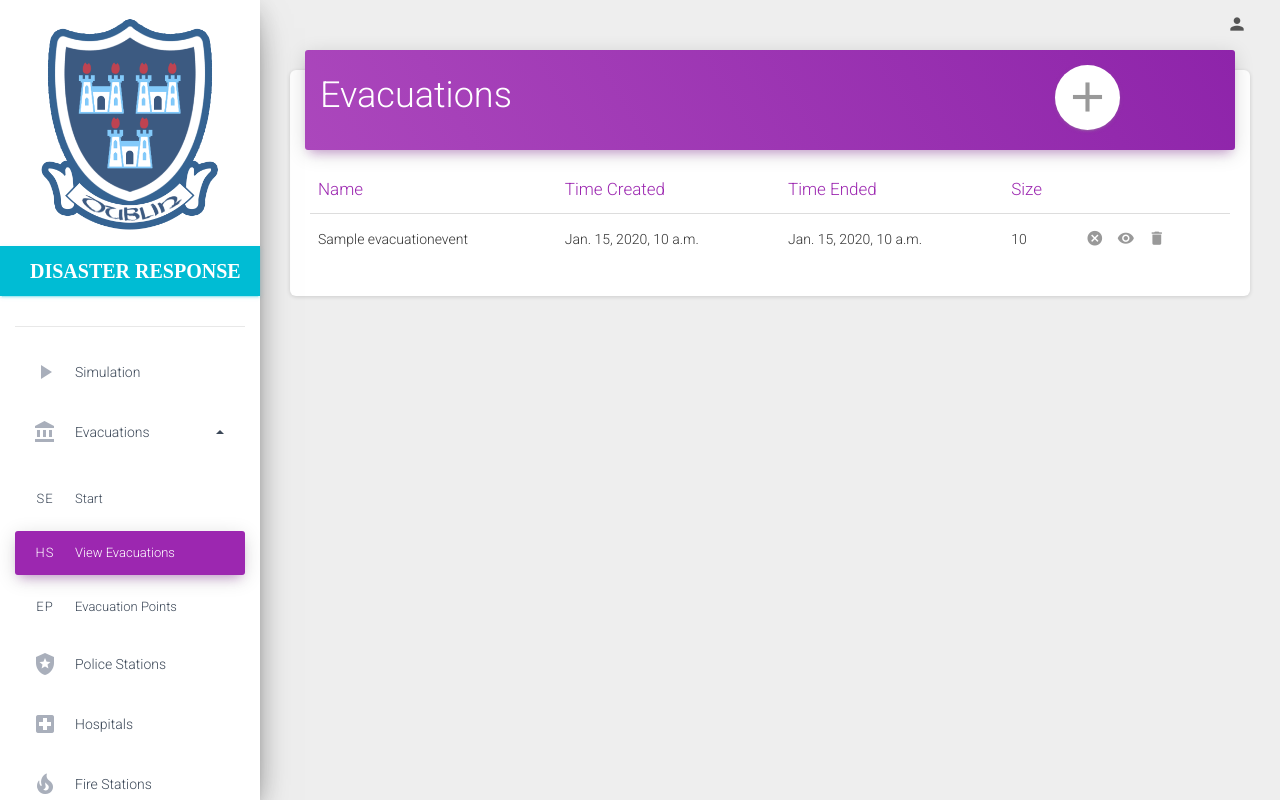
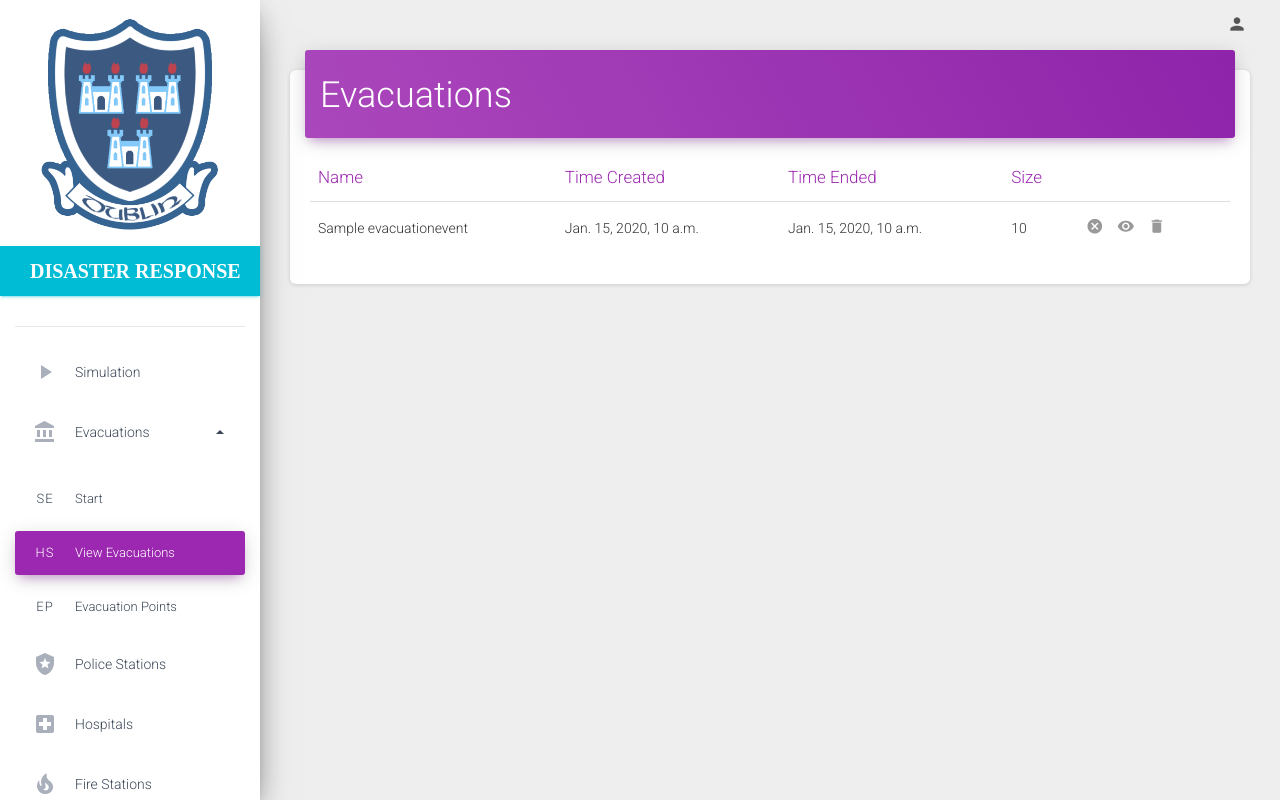
Before and after one commit to talhabinijaz576/DisasterResponse, a Django app: page /evacuations/view in a window 1280 px wide. Run offline with Django 3.2, Linux system fonts and the light colour scheme; tables that the repository leaves empty hold one stand-in row (values such as "Sample post"); parts of the project's set-up code (start-up, migrations or seed data) failed here and were passed over; some libraries are stand-ins or nearby versions.

Commit message:
FinalFinal

```diff
--- a/helperClasses/utils/utils.py
+++ b/helperClasses/utils/utils.py
@@ -13,7 +13,7 @@ def getDefaultContext(tab="Simulation"):
 def getNavItems(tab):
 
     nav_items = {
-                 "Simulation" : [[False, "/controlroom/home", "play_arrow"]],
+                 "Simulation" : [[False, "/controlroom/startSimulation", "play_arrow"]],
                  "Evacuations": [ [False, "/evacuations/start", "account_balance"],
                                     {"Start": [False, "/evacuations/start", "SE"],
                                      "View Evacuations": [False, "/evacuations/view", "HS"],
--- a/home/views.py
+++ b/home/views.py
@@ -9,6 +9,6 @@ def index(request):
     if(request.user.is_superuser):
         return redirect('/admin/')
     if(request.user.user_type=="CONTROLROOM"):
-        return redirect('/controlroom/home')
+        return redirect('/controlroom/startSimulation')
     else:
         return redirect('/accounts/login/')
--- a/templates/evacuations/view.html
+++ b/templates/evacuations/view.html
@@ -64,12 +64,7 @@
 
                 <div class="card-header card-header-primary table-div">
                 <h4 class="card-title table-title">{{heading}}</h4>
-                    <div>
-                      <button name="addCenterTrigger" id="addCenterTrigger" class="btn btn-white btn-round btn-just-icon btn-table">
-                          <i class="material-icons">add</i>
-                          <div class="ripple-container"></div>
-                      </button>
-                    </div>
+
                 </div>
 
                 <div class="card-body">
```
